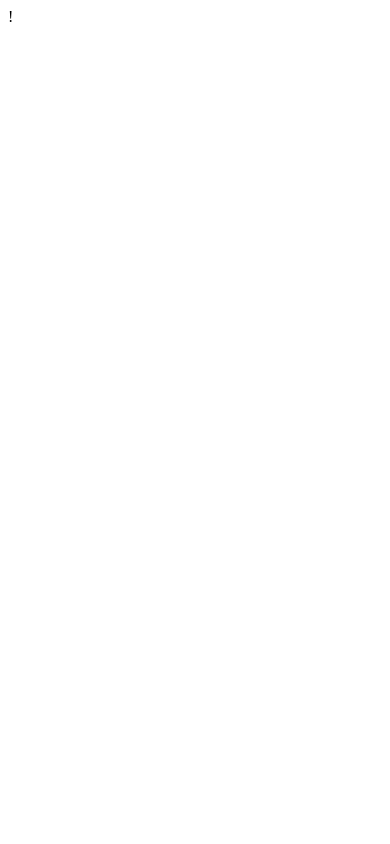
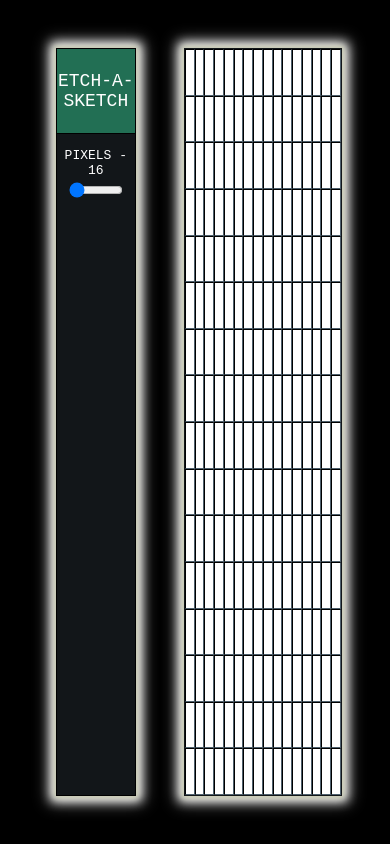
Before and after one commit to blbaum/etch-a-sketch, a plain HTML site: page index.html in a window 390 px wide. Drawn offline with Linux system fonts and the light colour scheme.

Commit message:
feat: Add resize and click functionality

```diff
--- a/index.html
+++ b/index.html
@@ -9,6 +9,13 @@
     <script src="javascript.js" defer></script>
   </head>
   <body>
+    <div class="nav">
+      <div class="header">
+        <p></p>
+      </div>
+    </div>
+    <div class="sketch-container">
 
+    </div>
   </body>
 </html>
--- a/javascript.js
+++ b/javascript.js
@@ -0,0 +1,135 @@
+const nav = document.querySelector(".nav");
+const header = document.querySelector(".nav .header");
+const headerText = document.querySelector(".nav .header p");
+const sketchContainer = document.querySelector(".sketch-container");
+const pixelSliderHeader = document.createElement("p");
+const pixelSlider = document.createElement("input");
+
+pixelSlider.type = "range";
+pixelSlider.min = "16";
+pixelSlider.max = "100";
+pixelSlider.value = pixelSlider.min;
+
+headerText.classList.add("headerText");
+pixelSliderHeader.classList.add("pixelSliderHeader");
+pixelSlider.classList.add("pixelSlider");
+
+nav.appendChild(pixelSliderHeader);
+nav.appendChild(pixelSlider);
+
+headerText.textContent = "ETCH-A-SKETCH";
+header.style = "justify-content: center; align-items: center; justify-items: center; color: white; font-size: clamp(8px, 2vw, 24px);";
+
+let sliderSize = pixelSlider.value;
+pixelSliderHeader.textContent = `PIXELS - ${sliderSize}`;
+
+let size = sliderSize;
+
+const debounce = (func, delay=250) => {
+  let timeoutId;
+  return (...args) => {
+    clearTimeout(timeoutId);
+    timeoutId = setTimeout(() => {
+      func(...args)
+    }, delay);
+  }
+}
+
+function resizeGrid(){
+  const windowWidth = window.innerWidth;
+  sliderSize = pixelSlider.value;
+  pixelSliderHeader.textContent = `PIXELS - ${sliderSize}`;
+
+  if(windowWidth <= 750){
+    const reduction = Math.ceil((750-window.innerWidth) / 4);
+    const newSize = sliderSize - reduction;
+
+    if(sliderSize < 87){
+      size = sliderSize;
+    }
+    else{
+      size = Math.max(85, newSize);
+    }
+  }
+  else{
+    size = sliderSize;
+  }
+  console.log(`size = ${size}`);
+  createGrid();
+}
+
+function createGrid(){
+  sketchContainer.innerHTML = '';
+
+  // Think of it like the kitchen where things are prepped before bringing to table.
+  const fragment = document.createDocumentFragment();
+
+  for(let i = 0; i<(size*size); i++){
+    const pixel = document.createElement("div");
+    pixel.classList.add("pixel");
+    pixel.style = `width: ${(1/size) * 100}%; box-sizing: border-box;`;
+    fragment.appendChild(pixel);
+  }
+  sketchContainer.appendChild(fragment);
+}
+
+resizeGrid();
+
+window.addEventListener('resize', debounce(resizeGrid));
+pixelSlider.addEventListener("input", debounce(resizeGrid));
+
+const pixels = [...sketchContainer.children];
+
+function colorPixel(e) {
+  if(e.target.classList.contains('pixel')){
+    e.target.style.backgroundColor = 'red';
+  }
+}
+
+function erasePixel(e) {
+  if(e.target.classList.contains('pixel')){
+    e.target.style.backgroundColor = 'white';
+  }
+}
+
+let isMouseDown = false;
+let isMouseDownInContainer = false;
+let eraserActive = false;
+
+sketchContainer.addEventListener("mousedown", (e) => {
+  isMouseDown = true;
+  colorPixel(e);
+
+  console.log(`isMouseDown = ${isMouseDown}`);
+});
+
+sketchContainer.addEventListener("mouseover", (e) => {
+  isMouseDownInContainer = true;
+  if(isMouseDown && isMouseDownInContainer && eraserActive){
+    erasePixel(e);
+  }
+  if(isMouseDown && isMouseDownInContainer && !eraserActive){
+    colorPixel(e);
+  }
+});
+
+window.addEventListener("mouseup", () => {
+  isMouseDown = false;
+  if(eraserActive === true){
+    eraserActive = false;
+  }
+  console.log(`isMouseDown = ${isMouseDown}`);
+});
+
+// Choosing to use mouseleave instead of mouseout so interaction with child elements is negligible
+sketchContainer.addEventListener("mouseleave", () => {
+  isMouseDownInContainer = false;
+
+  console.log(`isMouseDown = ${isMouseDown}`);
+});
+
+sketchContainer.addEventListener("contextmenu", (e) => {
+  e.preventDefault();
+  eraserActive = true;
+  sole.log(`eraserActive: ${eraserActive}`);
+});
--- a/styles.css
+++ b/styles.css
@@ -0,0 +1,73 @@
+html{
+  font-family: monospace;
+}
+
+body{
+  display:flex;
+  margin: 0;
+  padding: 0;
+  background-color: black;
+}
+
+.nav{
+  display: flex;
+  flex-direction: column;
+  width: 20dvw;
+  margin: 48px;
+  margin-right: 0px;
+  border: 1px solid black;
+  background-color: #121619;
+}
+
+.nav,
+.sketch-container{
+  box-shadow:
+    0 0 5px 2px #c2c5aa,
+    0 0 10px 5px #ffffff,
+    0 0 15px 7px #ffffff79;
+}
+
+.header{
+  display: flex;
+  flex: 0 1 auto;
+  height: 10dvh;
+  background-color: #226F54;
+  border-bottom: 1px solid black;
+}
+
+.headerText{
+  text-align: center;
+  font-size: 18px;
+}
+
+.sketch-container{
+  display: flex;
+  flex-wrap: wrap;
+  width: 80dvw;
+  margin: 48px;
+  /* margin-left: 48px;
+  margin-right: 48px; */
+  background-color: white;
+  border: 1px solid #121619;
+}
+
+.pixel{
+  display: flex;
+  border: 1px inset #121619;
+  background-color: white;
+}
+
+.pixelSliderHeader{
+  margin: 0px;
+  margin-left: 0px;
+  margin-top: 14px;
+  padding: 0;
+  color: white;
+  text-align: center;
+}
+
+.pixelSlider{
+  margin-top: 4px;
+  margin-left: 12px;
+  margin-right: 12px;
+}
```
